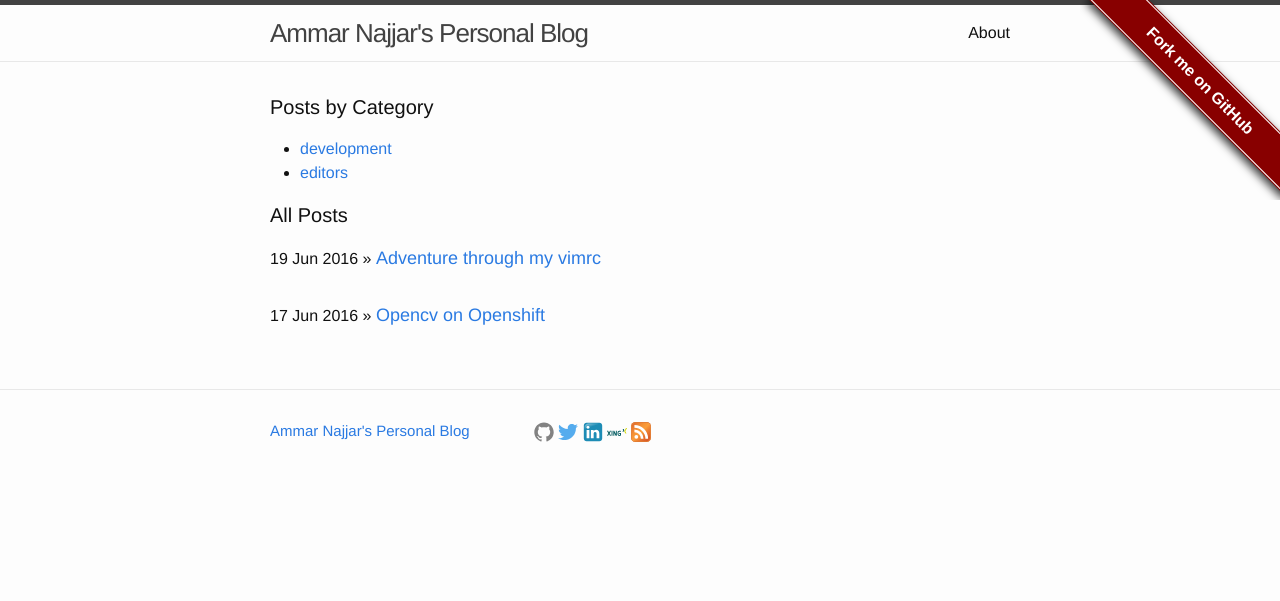
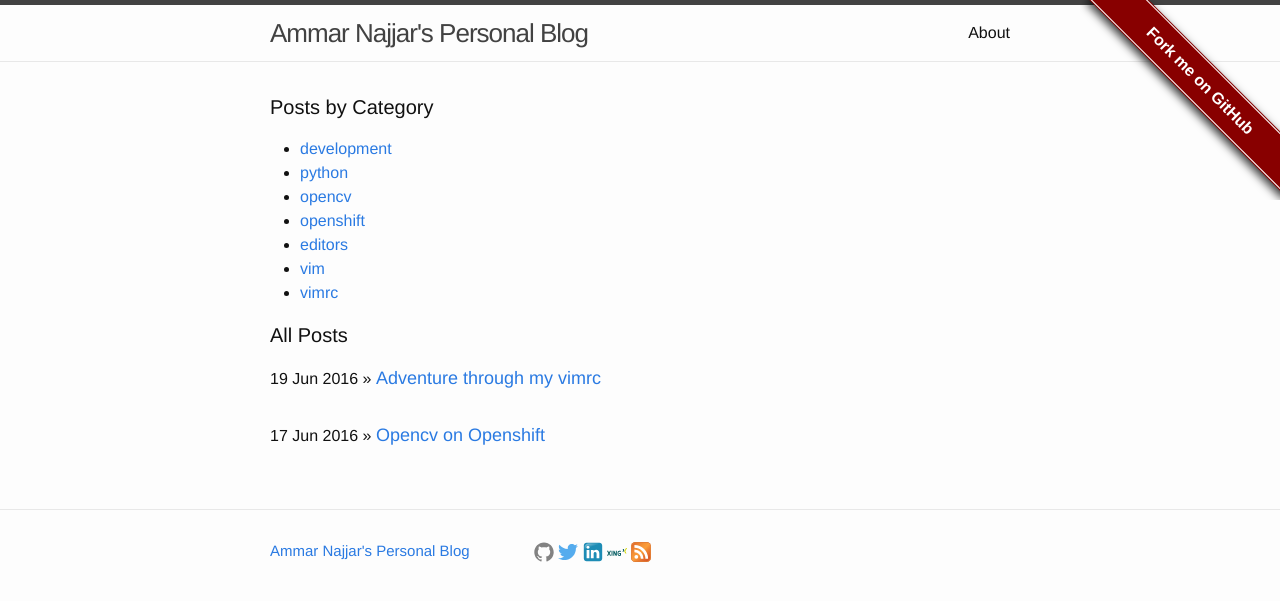
Before and after one commit to ammarnajjar/ammarnajjar.github.io, a Jekyll site: the page built from index.html, in a window 1280 px wide. Shown: the top 601 px of the page. Built offline with Jekyll 4.4.1, drawn with Linux system fonts in a browser that asks for light colours.

Commit message:
Add more tags to posts

```diff
--- a/_posts/2016-06-17-Opencv-on-Openshift.markdown
+++ b/_posts/2016-06-17-Opencv-on-Openshift.markdown
@@ -3,7 +3,7 @@ layout: post
 title:  "Opencv on Openshift"
 date:   2016-06-17 18:02:02 +0200
 categories: development
-tags: development
+tags: development python opencv openshift
 ---
 When I wanted to intall opencv on my python-2.7 openshift online cartridge I faced the problem of quota limitation to 1GB.
 I found this [blog post](https://codingexodus.blogspot.de/2013/04/how-to-install-opencv-on-openshift.html) by Stephen Nneji discussed how to use DIY cartridge and install python and opencv manually. Another [blog post](http://kumarcode.com/How-to-install-OpenCV-on-OpenShift/) by Nikhil Kumar used the Python-2.7 cartridge template to reduce the size of compiled opencv.
--- a/_posts/2016-06-19-Vimrc-Adventure.markdown
+++ b/_posts/2016-06-19-Vimrc-Adventure.markdown
@@ -3,7 +3,7 @@ layout: post
 title:  "Adventure through my vimrc"
 date:   2016-06-19 08:38:02 +0200
 categories: editors
-tags: editors
+tags: editors vim vimrc
 ---
 
 In this post I'm going to take you in an adventure in my [vimrc](https://github.com/ammarnajjar/dotfiles/blob/master/init.vim) which I collected from using [vim](http://www.vim.org/) along the last few years. I will explain the feature or the function, then include the configurations or code that should be inserted in the vimrc file to activate that feature.
```
